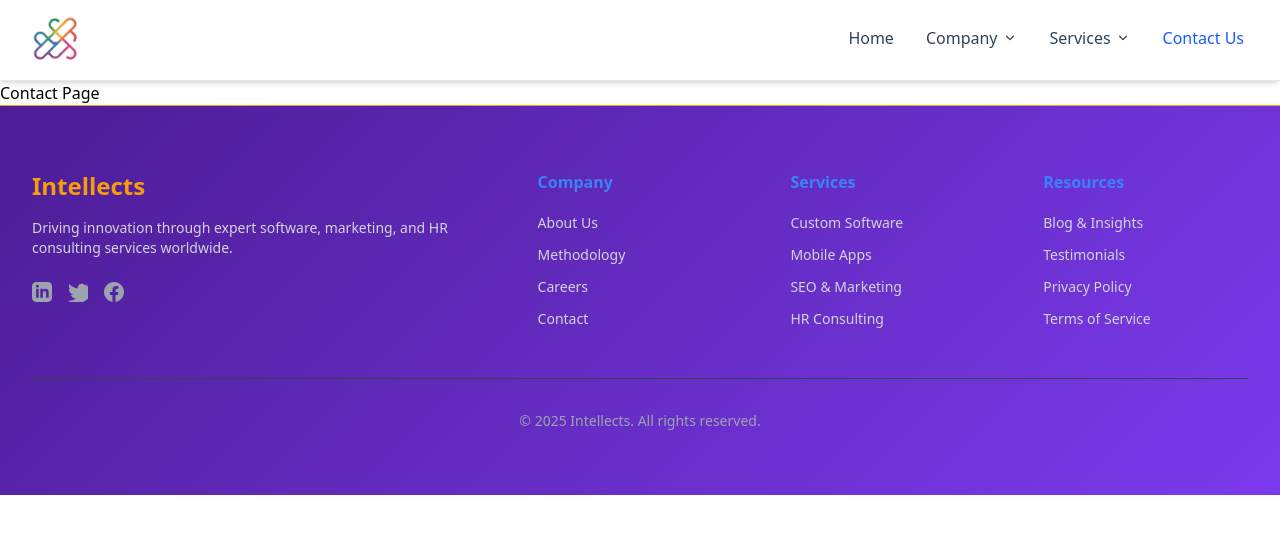
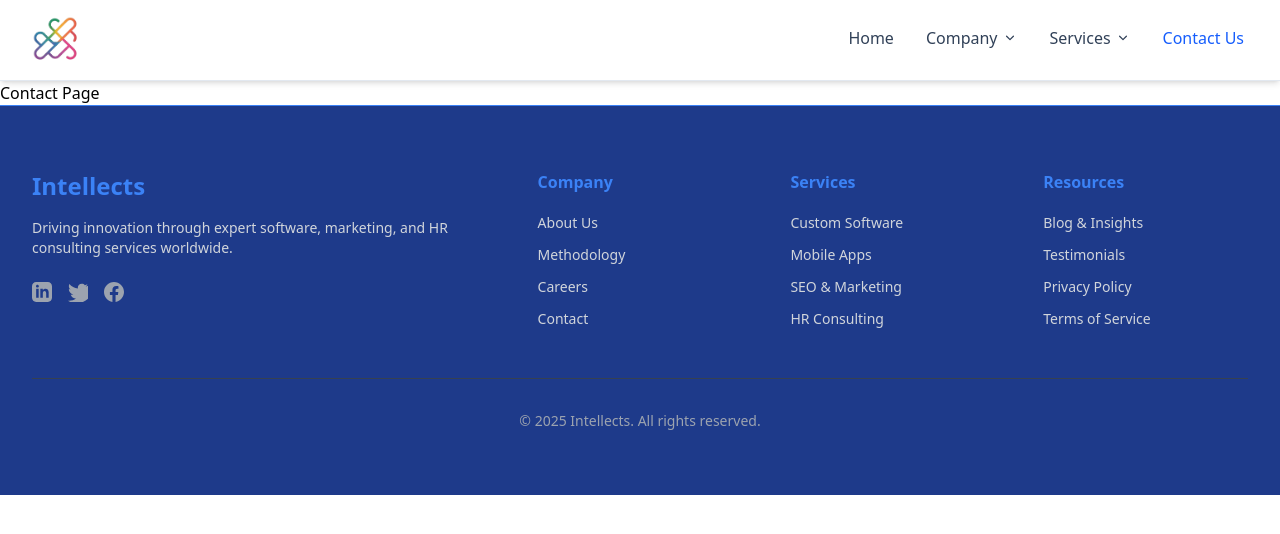
Before and after one commit to primesourcellp/Intellects, a React (Vite) app: page /contact in a window 1280 px wide. Shown: the top 534 px of the page. Built offline with nearby package versions, Linux system fonts and the light colour scheme.

Commit message:
Update Footer.jsx

```diff
--- a/src/Components/Layout/Footer.jsx
+++ b/src/Components/Layout/Footer.jsx
@@ -12,7 +12,7 @@ const FooterLink = ({ to, children }) => (
             to={to}
             className="text-sm transition-colors"
             style={{ color: '#D1D5DB' }}
-            onMouseEnter={e => e.currentTarget.style.color = '#7C3AED'}
+            onMouseEnter={e => e.currentTarget.style.color = '#3B82F6'}
             onMouseLeave={e => e.currentTarget.style.color = '#D1D5DB'}
         >
             {children}
@@ -56,8 +56,8 @@ export default function Footer() {
             // Apply the Navy Blue background and ensure text is white/light
             className="border-t text-white"
             style={{
-                background: 'linear-gradient(135deg, #4C1D95, #7C3AED)',
-                borderColor: '#F59E0B'
+                backgroundColor: '#1E3A8A',
+                borderColor: '#3B82F6' // Use the brighter blue for a top border highlight
             }}
         >
             <div className="mx-auto max-w-7xl px-4 sm:px-6 lg:px-8 py-12 md:py-16">
@@ -66,8 +66,8 @@ export default function Footer() {
                     {/* Logo + Info */}
                     <motion.div variants={fadeInUp} className="col-span-2 md:col-span-1 lg:col-span-2 flex flex-col gap-4">
                         <Link to="/" className="text-2xl font-bold" style={{ color: '#F9FAFB' }}>
-                            {/* Accent part of the logo is gold */}
-                            <span style={{ color: '#F59E0B' }}>Intellects</span>
+                            {/* Accent part of the logo is the brighter blue */}
+                            <span style={{ color: '#3B82F6' }}>Intellects</span>
                         </Link>
                         <p className="text-sm pr-8" style={{ color: '#D1D5DB' }}>
                             Driving innovation through expert software, marketing, and HR consulting services worldwide.
```
